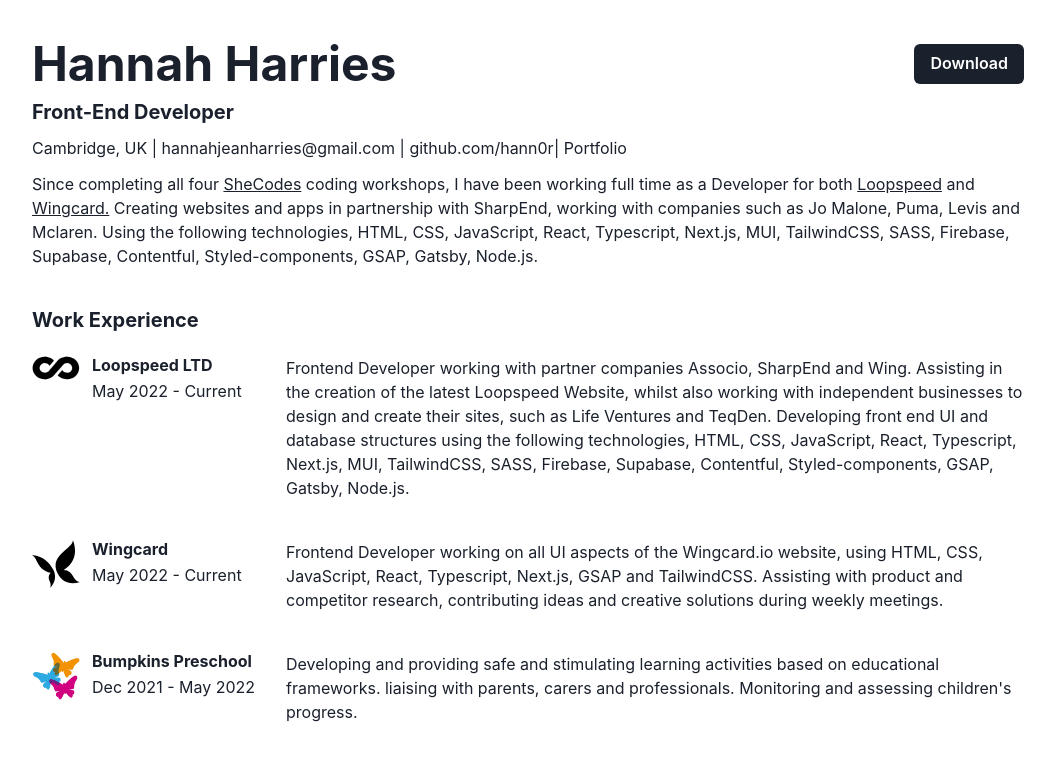
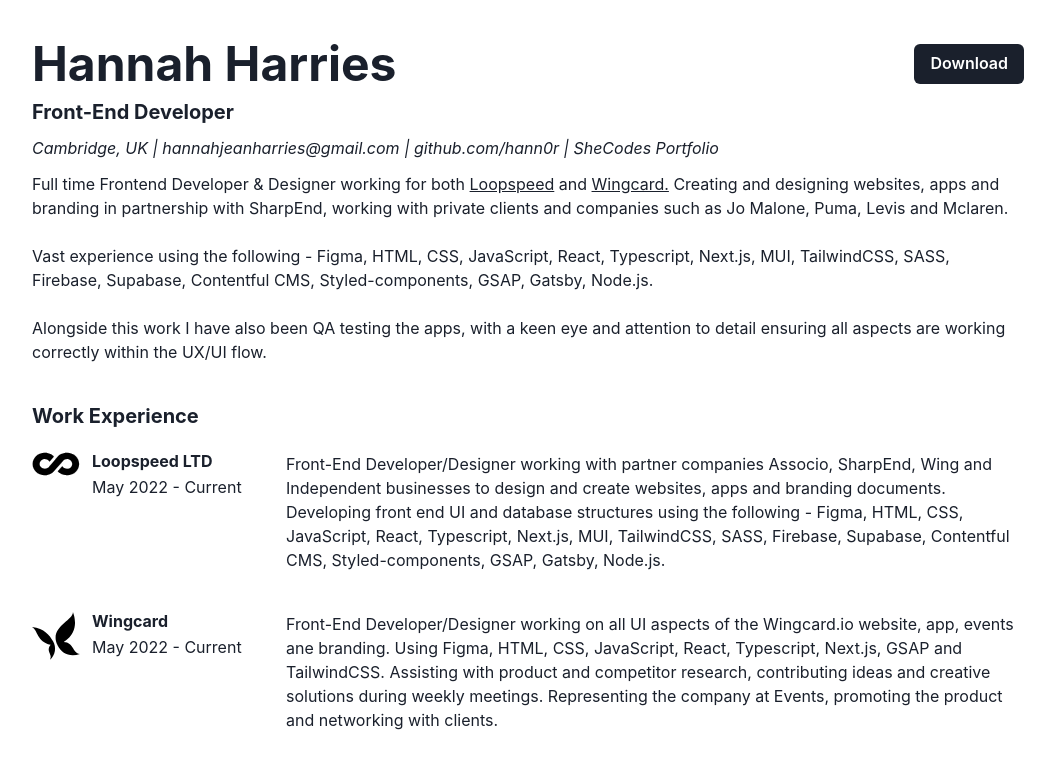
Before and after one commit to hann0r/resume, a Next.js app: page / in a window 1280 px wide. Shown: the top 764 px of the page, without its empty margins (112-1167 px from the left). Built offline with nearby package versions, Linux system fonts and the light colour scheme.

Commit message:
Update details

```diff
--- a/src/components/Intro.tsx
+++ b/src/components/Intro.tsx
@@ -26,26 +26,24 @@
         Front-End Developer
       </Heading>
       <Text>
+        <i>
           Cambridge, UK |{" "}
           <Link href="mailto:hannahjeanharries@gmail.com">
             hannahjeanharries@gmail.com
           </Link>{" "}
           |{" "}
           <Link href="https://www.github.com/hann0r" target="_blank">
-          github.com/hann0r
+            github.com/hann0r{" "}
           </Link>
           |{" "}
           <Link href="https://www.hannahharries.com" target="_blank">
-          Portfolio
+            SheCodes Portfolio
           </Link>{" "}
+        </i>
       </Text>
 
       <Text>
-        Since completing all four{" "}
-        <Link href="https://www.shecodes.io" target="_blank">
-          <u>SheCodes</u>
-        </Link>{" "}
-        coding workshops, I have been working full time as a Developer for both{" "}
+        Full time Frontend Developer & Designer working for both{" "}
         <Link href="https://www.loopspeed.co.uk" target="_blank">
           <u>Loopspeed</u>
         </Link>{" "}
@@ -53,11 +51,17 @@
         <Link href="https://wingcard.io/" target="_blank">
           <u>Wingcard.</u>
         </Link>{" "}
-        Creating websites and apps in partnership with SharpEnd, working with
-        companies such as Jo Malone, Puma, Levis and Mclaren. Using the
-        following technologies, HTML, CSS, JavaScript, React, Typescript,
-        Next.js, MUI, TailwindCSS, SASS, Firebase, Supabase, Contentful,
-        Styled-components, GSAP, Gatsby, Node.js.
+        Creating and designing websites, apps and branding in partnership with
+        SharpEnd, working with private clients and companies such as Jo Malone,
+        Puma, Levis and Mclaren. <br />
+        <br />
+        Vast experience using the following - Figma, HTML, CSS, JavaScript,
+        React, Typescript, Next.js, MUI, TailwindCSS, SASS, Firebase, Supabase,
+        Contentful CMS, Styled-components, GSAP, Gatsby, Node.js.
+        <br />
+        <br /> Alongside this work I have also been QA testing the apps, with a
+        keen eye and attention to detail ensuring all aspects are working
+        correctly within the UX/UI flow.
       </Text>
     </Flex>
   );
--- a/src/content/index.ts
+++ b/src/content/index.ts
@@ -89,7 +89,7 @@
     startDate: "May 2022",
     endDate: "Current",
     details: [
-      "Frontend Developer working with partner companies Associo, SharpEnd and Wing. Assisting in the creation of the latest Loopspeed Website, whilst also working with independent businesses to design and create their sites, such as Life Ventures and TeqDen. Developing front end UI and database structures using the following technologies, HTML, CSS, JavaScript, React, Typescript, Next.js, MUI, TailwindCSS, SASS, Firebase, Supabase, Contentful, Styled-components, GSAP, Gatsby, Node.js.",
+      "Front-End Developer/Designer working with partner companies Associo, SharpEnd, Wing and Independent businesses to design and create websites, apps and branding documents. Developing front end UI and database structures using the following - Figma, HTML, CSS, JavaScript, React, Typescript, Next.js, MUI, TailwindCSS, SASS, Firebase, Supabase, Contentful CMS, Styled-components, GSAP, Gatsby, Node.js.",
     ],
   },
   {
@@ -98,16 +98,7 @@
     startDate: "May 2022",
     endDate: "Current",
     details: [
-      "Frontend Developer working on all UI aspects of the Wingcard.io website, using HTML, CSS, JavaScript, React, Typescript, Next.js, GSAP and TailwindCSS. Assisting with product and competitor research, contributing ideas and creative solutions during weekly meetings.",
-    ],
-  },
-  {
-    name: "Bumpkins Preschool",
-    logoSrc: "/images/logos/bumpkins-logo.png",
-    startDate: "Dec 2021",
-    endDate: "May 2022",
-    details: [
-      "Developing and providing safe and stimulating learning activities based on educational frameworks. liaising with parents, carers and professionals. Monitoring and assessing children's progress.",
+      "Front-End Developer/Designer working on all UI aspects of the Wingcard.io website, app, events ane branding. Using Figma, HTML, CSS, JavaScript, React, Typescript, Next.js, GSAP and TailwindCSS. Assisting with product and competitor research, contributing ideas and creative solutions during weekly meetings. Representing the company at Events, promoting the product and networking with clients.",
     ],
   },
   {
@@ -125,7 +116,7 @@
     startDate: "Mar 2015",
     endDate: "Aug 2017",
     details: [
-      "Account Coordinator/Consultant - Helping Support Workers, Care Assistants and Nurses to gain employment. Interviewing candidates, ensuring they have the relevant compliance. Completing the company’s payroll and ensuring that all workers’ timesheets were inputted correctly into the database. CV searching, contacting candidates. Booking candidates to attend training days. Running regular reports on all files to ensure that all training and Disclosure and Barring Service (DBS) checks are clear and up to date. Creating and updating multiple Excel spreadsheets detailing all compliance re. training, DBS checks, references, and VISA proof. Contacting employers for reference checks. Brainstorming and creating employee incentives. Liaising with both clients and candidates daily to organise mutually agreeable shift patterns. Visiting local colleges and universities to carry out PowerPoint presentations to gain new business. Taking part in job fairs, providing potential employees/employers with all the relevant information needed.",
+      "Account Coordinator/Consultant - Assisting Support Workers, Care Assistants and Nurses to gain employment. Interviewing candidates, ensuring they have the relevant compliance. Completing the company’s payroll. CV searching, contacting candidates. Booking candidates to attend training days. Running (DBS) checks.Contacting employers for reference checks. Brainstorming and creating employee incentives. Visiting local colleges and universities to carry out presentations to gain new business.",
     ],
   },
   {
```
Also changed, not shown: 1 other file (tests, documents, lock files or other folders). Lines whose indentation alone changed are shown as unchanged.
